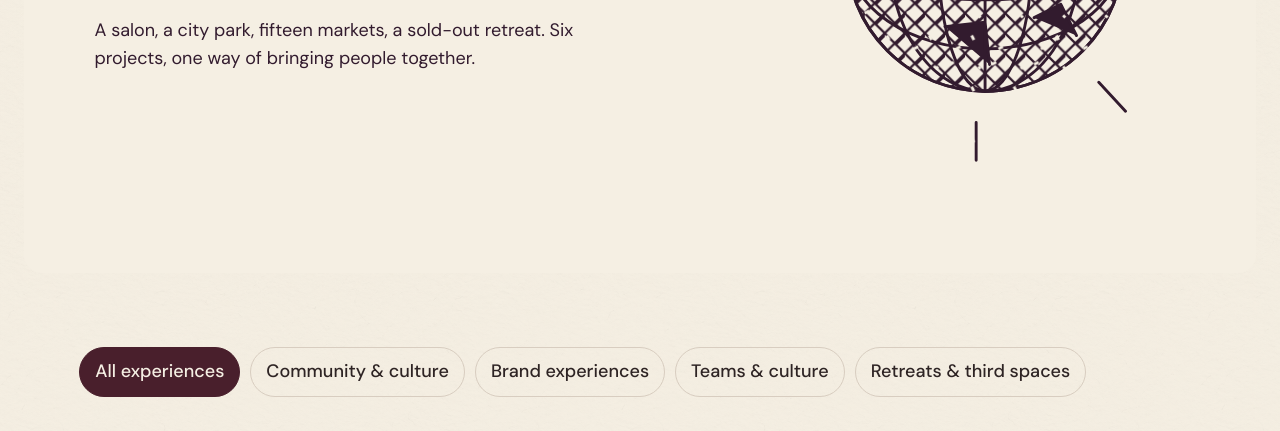
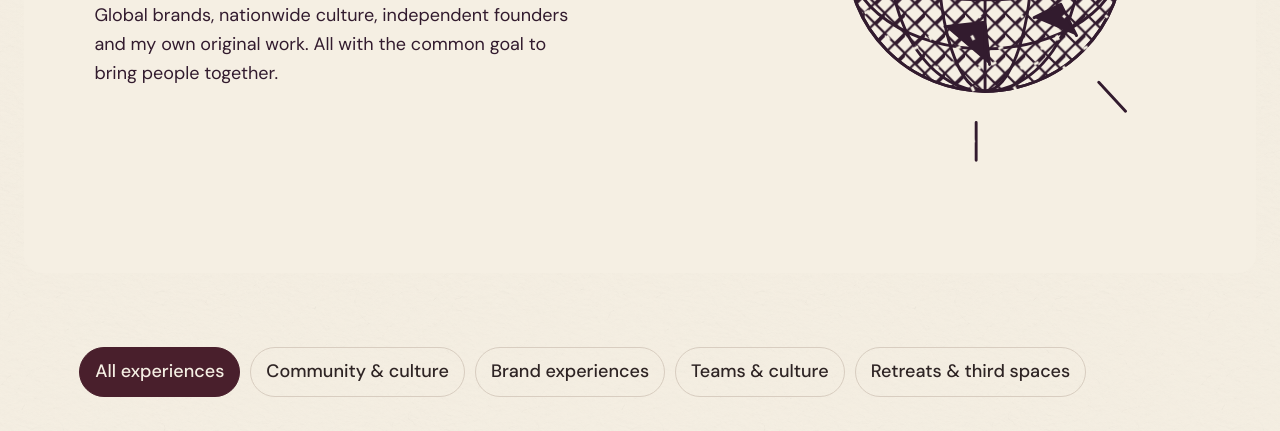
Before and after one commit to Jessie-Sunday/jessiesunday-website, a plain HTML site: page work/index.html in a window 1280 px wide. Shown: the part 435-866 px from the top of the page. Drawn offline with Linux system fonts and the light colour scheme.

Commit message:
Update selected work intro copy
Co-Authored-By: Claude Opus 5.5 <noreply@anthropic.com>

```diff
--- a/work/index.html
+++ b/work/index.html
@@ -332,8 +332,8 @@
           <div class="eyebrow split-hero__eyebrow">JESSIE SUNDAY / SELECTED WORK</div>
           <h1 id="work-title">Built to Be Felt</h1>
           <p class="split-hero__description">
-            A salon, a city park, fifteen markets, a sold-out retreat. Six projects, one way of bringing
-            people together.
+            Global brands, nationwide culture, independent founders and my own original work. All with the
+            common goal to bring people together.
           </p>
         </div>
         <svg
```
